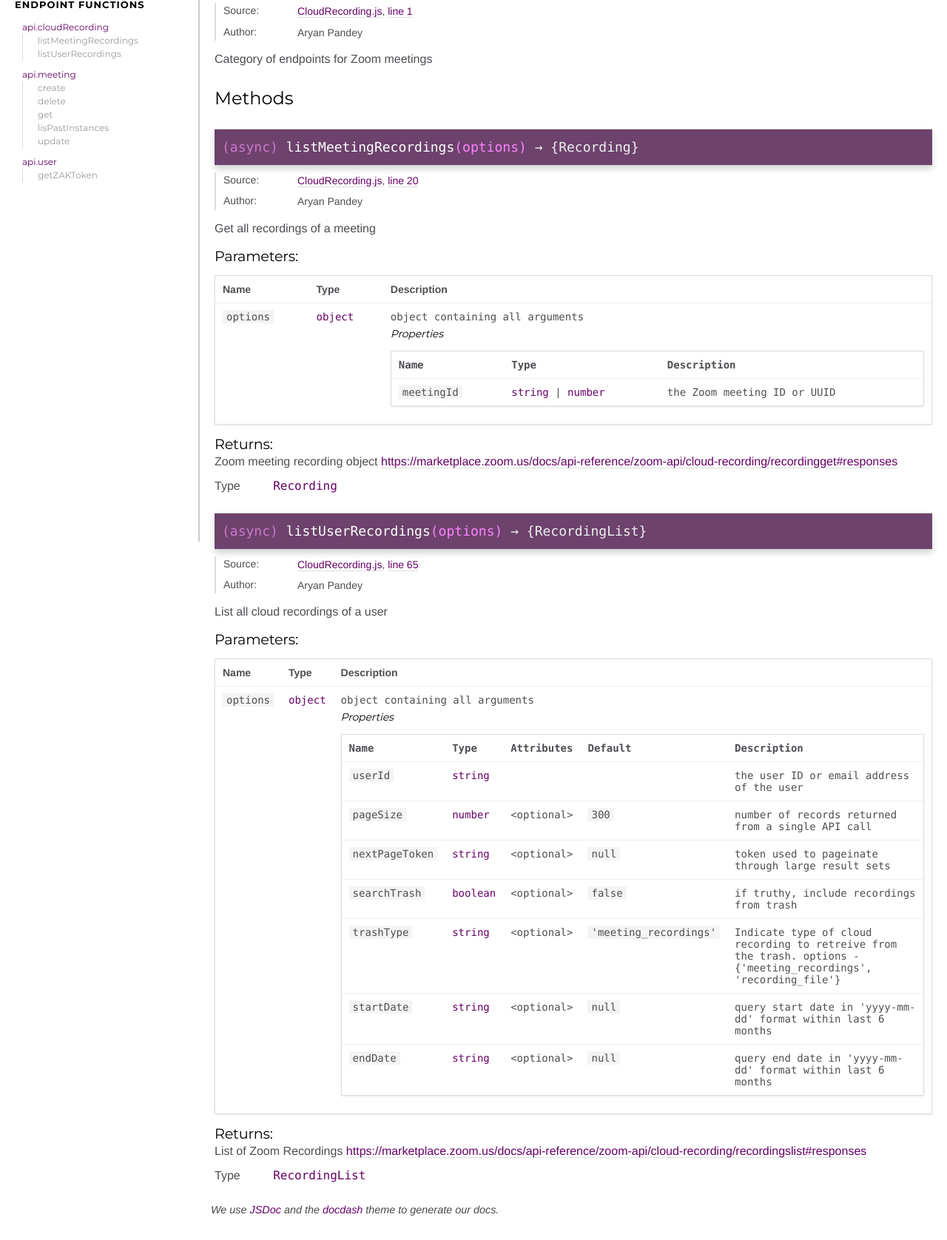
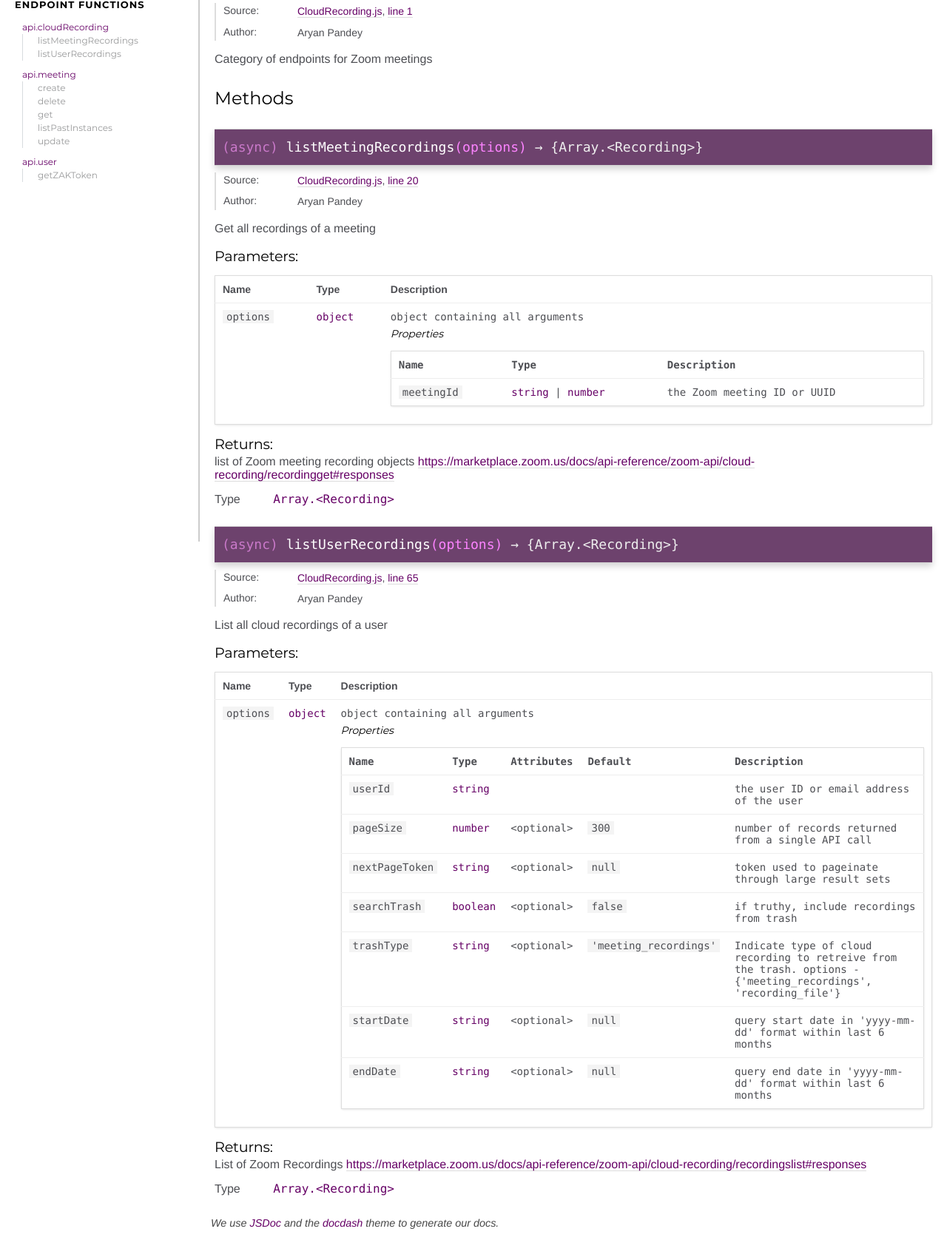
Before and after one commit to harvard-edtech/zaccl, a website: page docs/api.cloudRecording.html in a window 1280 px wide. Shown: the part 68-1744 px from the top of the page at 74% size. Drawn offline with Linux system fonts and the light colour scheme.

Commit message:
Updated docs

```diff
--- a/docs/api.cloudRecording.html
+++ b/docs/api.cloudRecording.html
@@ -27,7 +27,7 @@
 
 <nav style="border-right: 2px solid #ccc; padding-bottom: 25px;" >
 
-    <h2><a style="font-size: 30px;" href="index.html">ZACCL API</a></h2><h3>Endpoint Functions</h3><ul><li><a href="api.cloudRecording.html">api.cloudRecording</a><ul class='methods'><li data-type='method'><a href="api.cloudRecording.html#listMeetingRecordings">listMeetingRecordings</a></li><li data-type='method'><a href="api.cloudRecording.html#listUserRecordings">listUserRecordings</a></li></ul></li><li><a href="api.meeting.html">api.meeting</a><ul class='methods'><li data-type='method'><a href="api.meeting.html#create">create</a></li><li data-type='method'><a href="api.meeting.html#delete">delete</a></li><li data-type='method'><a href="api.meeting.html#get">get</a></li><li data-type='method'><a href="api.meeting.html#lisPastInstances">lisPastInstances</a></li><li data-type='method'><a href="api.meeting.html#update">update</a></li></ul></li><li><a href="api.user.html">api.user</a><ul class='methods'><li data-type='method'><a href="api.user.html#getZAKToken">getZAKToken</a></li></ul></li></ul>
+    <h2><a style="font-size: 30px;" href="index.html">ZACCL API</a></h2><h3>Endpoint Functions</h3><ul><li><a href="api.cloudRecording.html">api.cloudRecording</a><ul class='methods'><li data-type='method'><a href="api.cloudRecording.html#listMeetingRecordings">listMeetingRecordings</a></li><li data-type='method'><a href="api.cloudRecording.html#listUserRecordings">listUserRecordings</a></li></ul></li><li><a href="api.meeting.html">api.meeting</a><ul class='methods'><li data-type='method'><a href="api.meeting.html#create">create</a></li><li data-type='method'><a href="api.meeting.html#delete">delete</a></li><li data-type='method'><a href="api.meeting.html#get">get</a></li><li data-type='method'><a href="api.meeting.html#listPastInstances">listPastInstances</a></li><li data-type='method'><a href="api.meeting.html#update">update</a></li></ul></li><li><a href="api.user.html">api.user</a><ul class='methods'><li data-type='method'><a href="api.user.html#getZAKToken">getZAKToken</a></li></ul></li></ul>
 </nav>
 
 <div id="main">
@@ -135,7 +135,7 @@
 
 
 
-    <h4 class="name" id="listMeetingRecordings"><span class="type-signature">(async) </span>listMeetingRecordings<span class="signature">(options)</span><span class="type-signature"> &rarr; {Recording}</span></h4>
+    <h4 class="name" id="listMeetingRecordings"><span class="type-signature">(async) </span>listMeetingRecordings<span class="signature">(options)</span><span class="type-signature"> &rarr; {Array.&lt;Recording>}</span></h4>
 
 
 
@@ -326,7 +326,7 @@
 
 
 <div class="param-desc">
-    Zoom meeting recording object <a href="https://marketplace.zoom.us/docs/api-reference/zoom-api/cloud-recording/recordingget#responses">https://marketplace.zoom.us/docs/api-reference/zoom-api/cloud-recording/recordingget#responses</a>
+    list of Zoom meeting recording objects <a href="https://marketplace.zoom.us/docs/api-reference/zoom-api/cloud-recording/recordingget#responses">https://marketplace.zoom.us/docs/api-reference/zoom-api/cloud-recording/recordingget#responses</a>
 </div>
 
 
@@ -337,7 +337,7 @@
     </dt>
     <dd>
 
-<span class="param-type">Recording</span>
+<span class="param-type">Array.&lt;Recording></span>
 
 
     </dd>
@@ -352,7 +352,7 @@
 
 
 
-    <h4 class="name" id="listUserRecordings"><span class="type-signature">(async) </span>listUserRecordings<span class="signature">(options)</span><span class="type-signature"> &rarr; {RecordingList}</span></h4>
+    <h4 class="name" id="listUserRecordings"><span class="type-signature">(async) </span>listUserRecordings<span class="signature">(options)</span><span class="type-signature"> &rarr; {Array.&lt;Recording>}</span></h4>
 
 
 
@@ -808,7 +808,7 @@
     </dt>
     <dd>
 
-<span class="param-type">RecordingList</span>
+<span class="param-type">Array.&lt;Recording></span>
 
 
     </dd>
```
Also changed, not shown: docs/CloudRecording.js.html (+8 -3 lines), docs/Meeting.js.html (+3 -3 lines), docs/User.js.html (+1 -2 lines), docs/api.meeting.html (+3 -3 lines), docs/api.user.html (+2 -2 lines), docs/index.html (+1 -1 lines).
